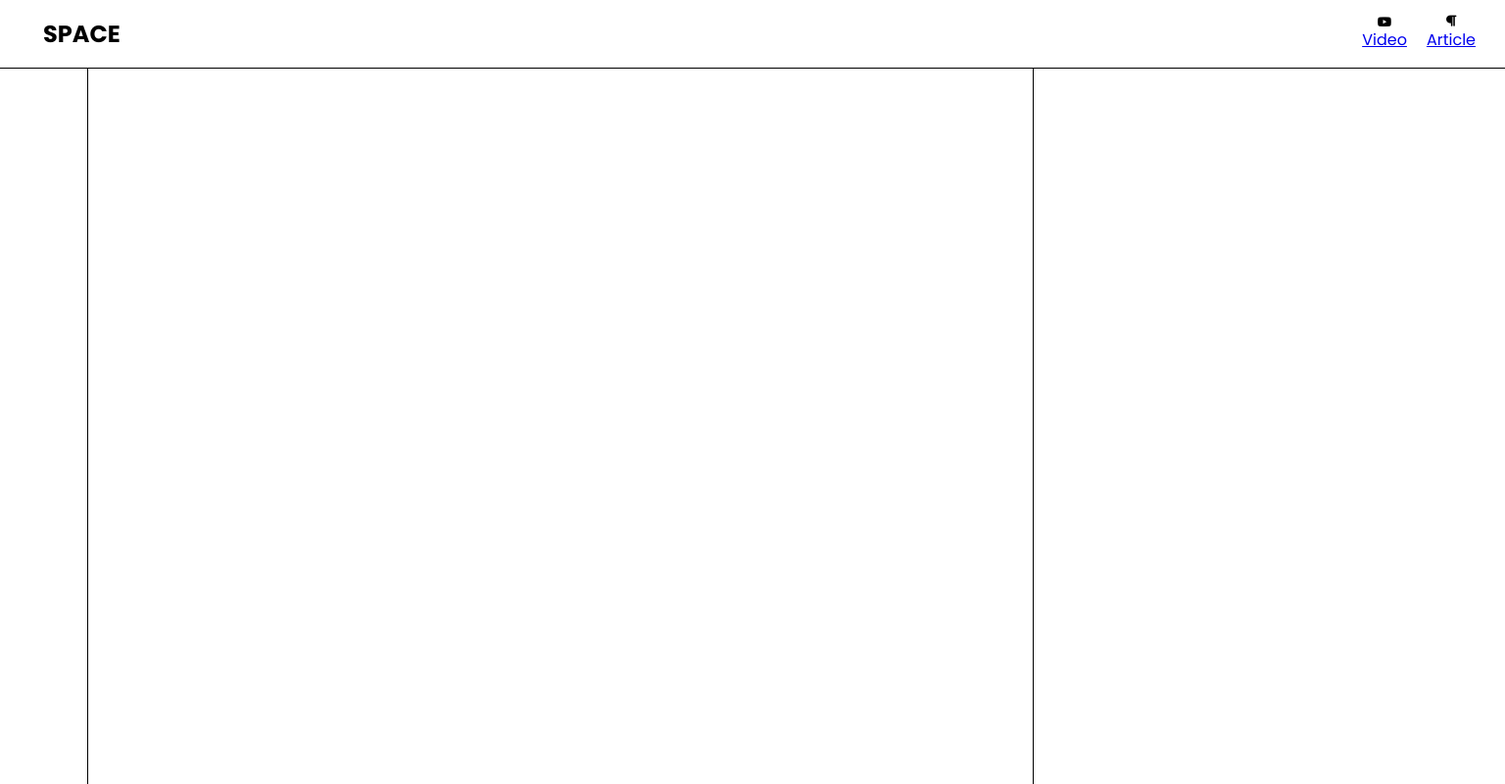
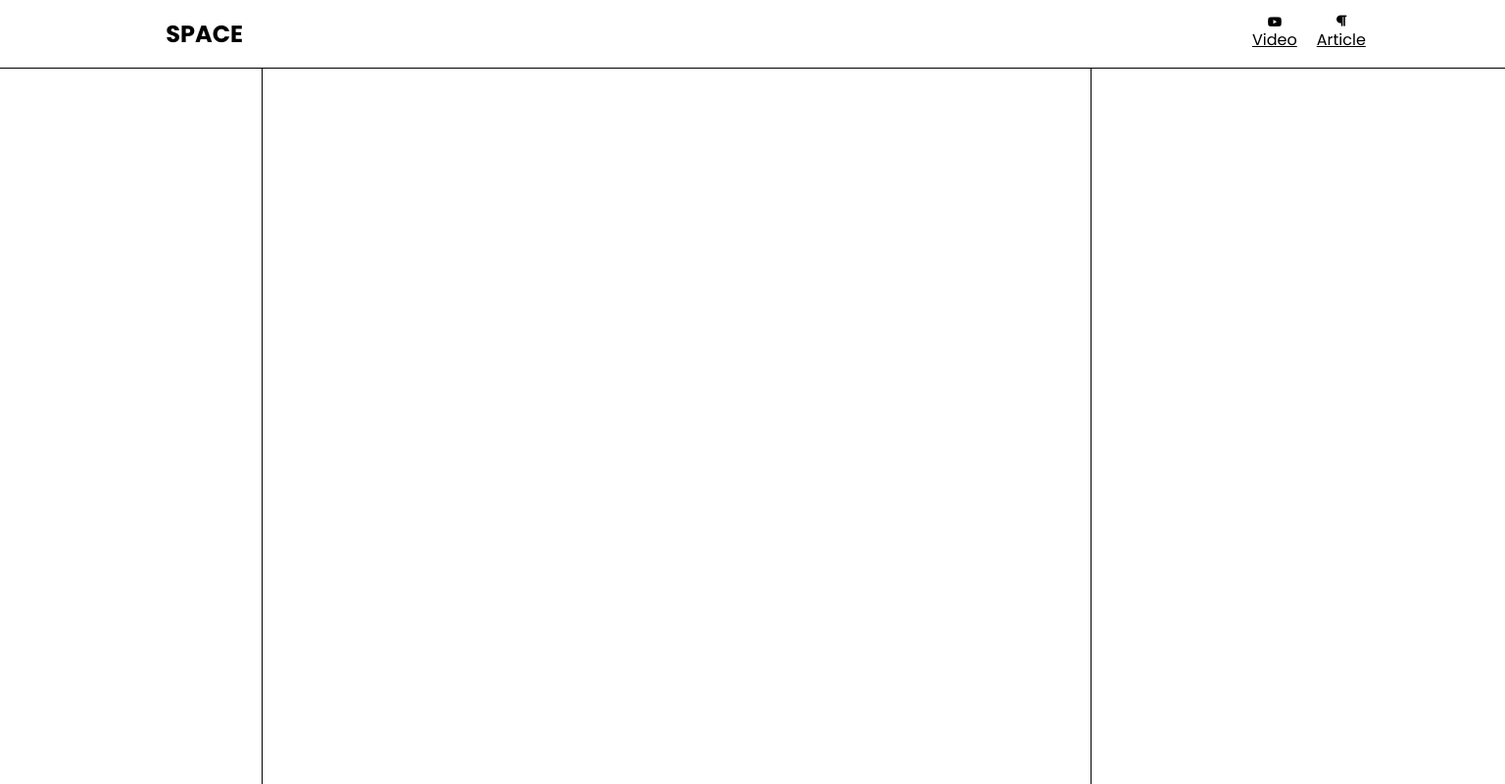
Before and after one commit to lunxkate/css-grid-layout, a plain HTML site: page index.html in a window 1536 px wide. Shown: the whole page at 98% size. Drawn offline with Linux system fonts and the light colour scheme.

Commit message:
header + general layout on large screens

```diff
--- a/style.css
+++ b/style.css
@@ -28,6 +28,10 @@ header {
   border-bottom: 1px solid black;
 }
 
+a {
+  color: black;
+}
+
 nav {
   grid-area: 2 / 1 / 5 / 2;
   border-right: 1px solid black;
@@ -37,7 +41,7 @@ nav {
   overflow-y: scroll;
   display: grid;
   grid-area: 2 / 2 / 5 / 5;
-  background-color: lavender;
+  background-color: white;
   grid-template-rows: 1fr auto 60px;
   grid-template-columns: 1fr;
 }
@@ -75,6 +79,12 @@ header {
 
 .fa-bars {
   margin-right: 10px;
+  font-size: 1.1rem;
+}
+
+.fa-bars:hover {
+  cursor: pointer;
+  opacity: 0.7;
 }
 
 .right-header {
@@ -123,4 +133,22 @@ header {
 }
 
 @media (min-width: 1400px) {
+  .outer-grid {
+    grid-template-columns: 1fr 1000px 1fr;
+  }
+
+  header {
+    display: grid;
+    grid-template-columns: 1fr 1000px 1fr;
+  }
+
+  .left-header {
+    justify-self: end;
+    margin-right: 20px;
+  }
+
+  .right-header {
+    grid-column-start: 3;
+    justify-self: start;
+  }
 }
```
